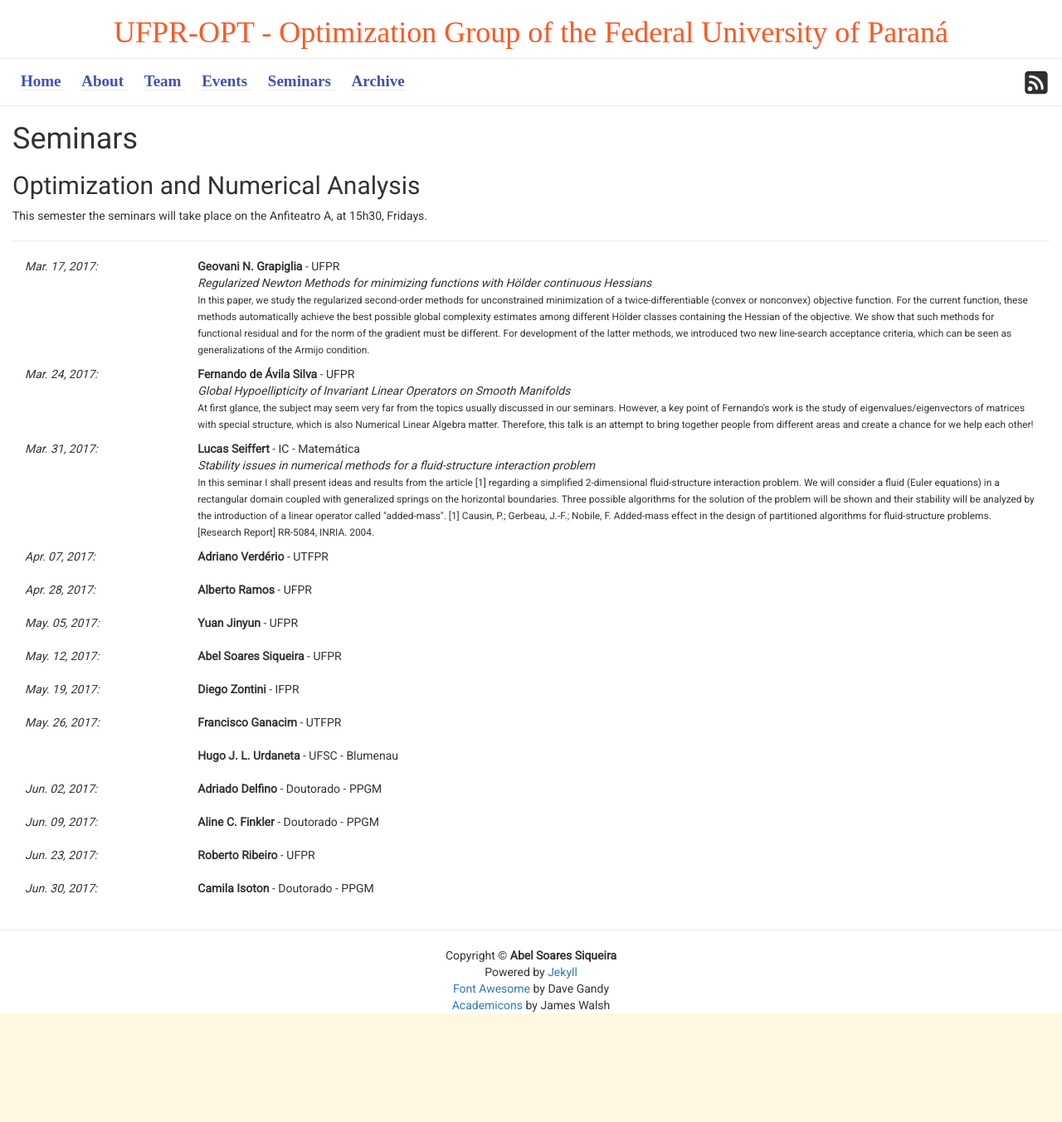
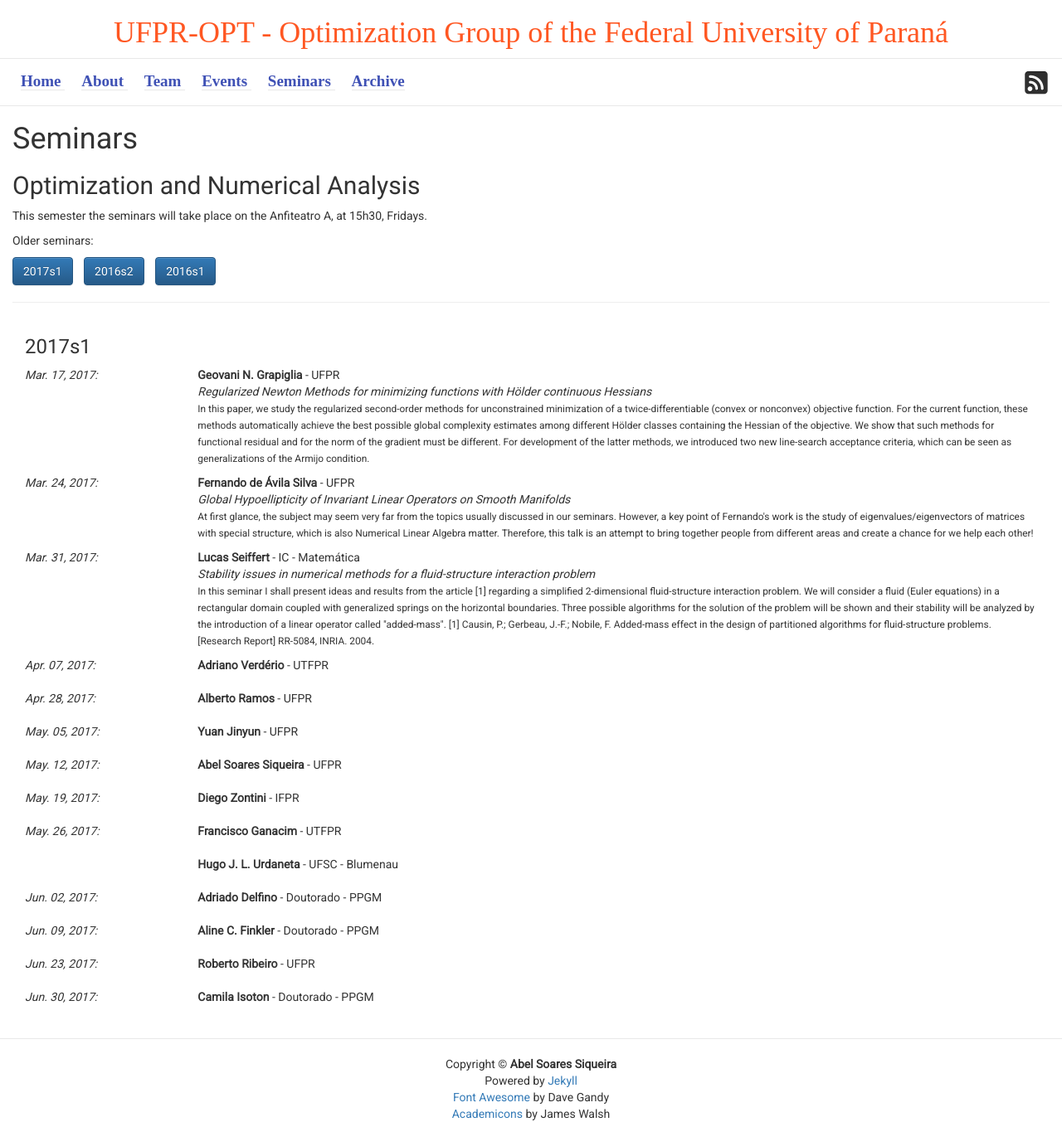
Before and after one commit to ufpr-pde/ufpr-opt.github.io, a Jekyll site: the page built from d_seminars.md, in a window 1280 px wide. Shown: the whole page at 83% size. Built offline with Jekyll 4.4.1, drawn with Linux system fonts in a browser that asks for light colours; some web fonts are replaced; before the commit the page ends 1222 px from its top, so only the background shows below that.

Commit message:
Update seminars

```diff
--- a/_includes/head.html
+++ b/_includes/head.html
@@ -26,6 +26,7 @@
 <script src="{{ "/js/jquery-1.9.1.min.js" | prepend: site.baseurl }}"></script>
 <script src="{{ "/js/jquery-ui.min.js" | prepend: site.baseurl }}"></script>
 <script src="{{ "/js/bootstrap.min.js" | prepend: site.baseurl }}"></script>
+<script src="{{ "/js/seminars-year-show.js" | prepend: site.baseurl }}"></script>
 
 {% include google_analytics.js %}
 
--- a/d_seminars.md
+++ b/d_seminars.md
@@ -2,6 +2,10 @@
 layout: page
 title: Seminars
 permalink: /seminars/
+semesters:
+  - 2017s1
+  - 2016s2
+  - 2016s1
 ---
 
 <h2> Optimization and Numerical Analysis </h2>
@@ -9,12 +13,23 @@
 This semester the seminars will take place on the Anfiteatro A, at 15h30,
 Fridays.
 
+Older seminars:
+<ul class="list-inline">
+{% for semester in page.semesters %}
+<li><button class="btn btn-primary" onclick="seminarShow('{{semester}}')">
+{{semester}}
+</button></li>
+{% endfor %}
+</ul>
+
 <hr>
 
-{% assign events = site.data.seminars | sort: 'date' %}
+{% for semester in page.semesters %}
+<div class="container-fluid seminar-show" id="{{ semester }}">
+<h3> {{ semester }} </h3>
+{% assign events = site.data.seminars | where: 'semester', semester | sort: 'date' %}
 {% assign lastdate = "" %}
 
-<div class="container-fluid">
 {% for pres in events %}
 <div class="row">
 {% if pres.date != lastdate %}
@@ -46,4 +61,6 @@
 {% assign lastdate = pres.date %}
 </div>
 {% endfor %}
-</div>
+</div> <!-- end div id=semeter -->
+
+{% endfor %}
--- /dev/null
+++ b/js/seminars-year-show.js
@@ -0,0 +1,9 @@
+
+function seminarShow(x) {
+  $('div').filter('.seminar-show').hide();
+  $('div').filter('#' + x).show();
+}
+
+$(document).ready(function() {
+  seminarShow('2017s1');
+});
```
Also changed, not shown: _data/seminars.yml (+14 -0 lines).
